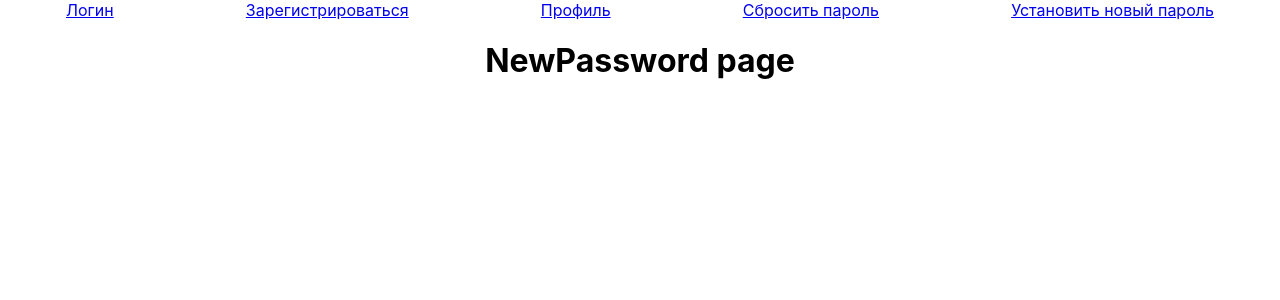
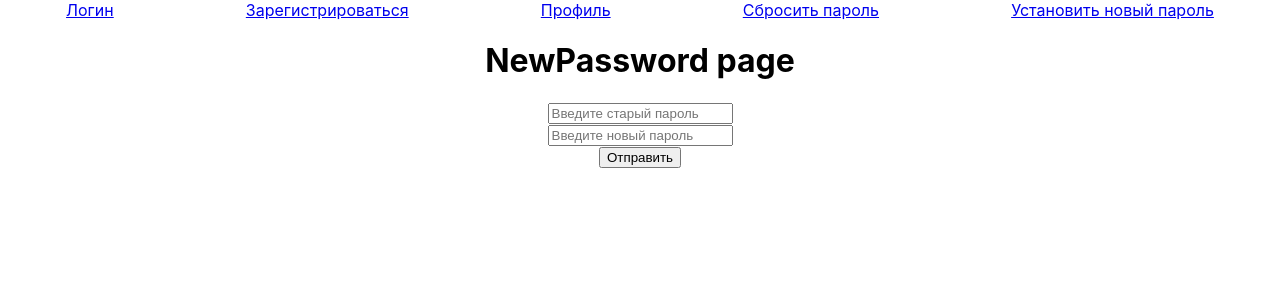
Before and after one commit to makhnev-a/react-friday-ts, a React (Create React App) app: page /#/new-pass in a window 1280 px wide. Shown: the top 300 px of the page. Built offline with nearby package versions, Linux system fonts and the light colour scheme.

Commit message:
add Button & Input components

```diff
--- a/src/pages/Login/Login.tsx
+++ b/src/pages/Login/Login.tsx
@@ -1,7 +1,16 @@
 import React from 'react';
+import {Input} from "../../utils/Input/Input";
+import {Button} from "../../utils/Button/Button";
 
 export const Login = () => {
     return (
-        <h1>Login page</h1>
+        <>
+            <h1>Login page</h1>
+            <form>
+                <Input type={'text'} placeholder={'Enter you email'} />
+                <Input type={'password'} placeholder={'Enter you password'} />
+                <Button text={'login'} />
+            </form>
+        </>
     );
 };
--- a/src/pages/NewPassword/NewPassword.tsx
+++ b/src/pages/NewPassword/NewPassword.tsx
@@ -1,7 +1,14 @@
 import React from "react";
+import {Input} from "../../utils/Input/Input";
+import {Button} from "../../utils/Button/Button";
 
 export const NewPassword = () => {
     return (
-        <h1>NewPassword page</h1>
+        <>
+            <h1>NewPassword page</h1>
+            <Input type={'password'} placeholder={'Введите старый пароль'} />
+            <Input type={'password'} placeholder={'Введите новый пароль'} />
+            <Button text={'Отправить'} />
+        </>
     );
 };
--- a/src/pages/PasswordRecovery/PasswordRecovery.tsx
+++ b/src/pages/PasswordRecovery/PasswordRecovery.tsx
@@ -1,7 +1,12 @@
 import React from "react";
+import {Input} from "../../utils/Input/Input";
+import {Button} from "../../utils/Button/Button";
 
 export const PasswordRecovery = () => {
    return (
-       <h1>PasswordRecovery page</h1>
+      <>
+         <h1>PasswordRecovery page</h1>
+         <Button text={'Сбросить пароль'} />
+      </>
    );
 };
--- a/src/pages/Registration/Registration.tsx
+++ b/src/pages/Registration/Registration.tsx
@@ -1,7 +1,14 @@
 import React from "react";
+import {Input} from "../../utils/Input/Input";
+import {Button} from "../../utils/Button/Button";
 
 export const Registration = () => {
     return (
-        <h1>Registration page</h1>
+        <>
+            <h1>Registration page</h1>
+            <Input type={'text'} placeholder={'Впишите свой логин'} />
+            <Input type={'password'} placeholder={'Впишите свой пароль'} />
+            <Button text={'Зарегистрироваться'} />
+        </>
     );
 };
--- a/src/utils/Button/Button.tsx
+++ b/src/utils/Button/Button.tsx
@@ -1,7 +1,14 @@
 import React from "react";
 
-export const Button = () => {
+type PropsType = {
+    text: string
+    clickHandler?: () => void
+};
+
+export const Button = (props: PropsType) => {
     return (
-        <h1>Button component</h1>
+        <div>
+            <button>{props.text}</button>
+        </div>
     );
 };
--- a/src/utils/Input/Input.tsx
+++ b/src/utils/Input/Input.tsx
@@ -1,7 +1,19 @@
 import React from "react";
 
-export const Input = () => {
+type PropsType = {
+    type: string
+    placeholder: string
+    value?: string
+    changeHandler?: () => void
+};
+
+export const Input = (props: PropsType) => {
     return (
-        <h1>Input component</h1>
+        <div>
+            <input
+                type={props.type}
+                placeholder={props.placeholder}
+            />
+        </div>
     );
 };
```
